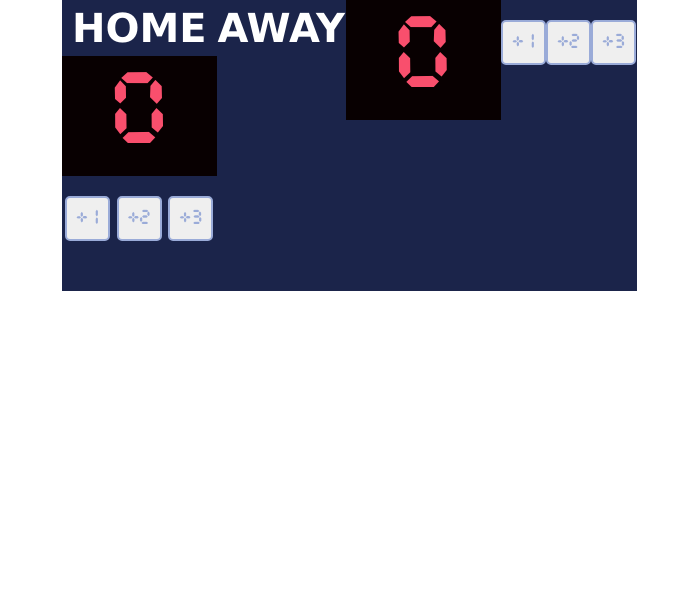
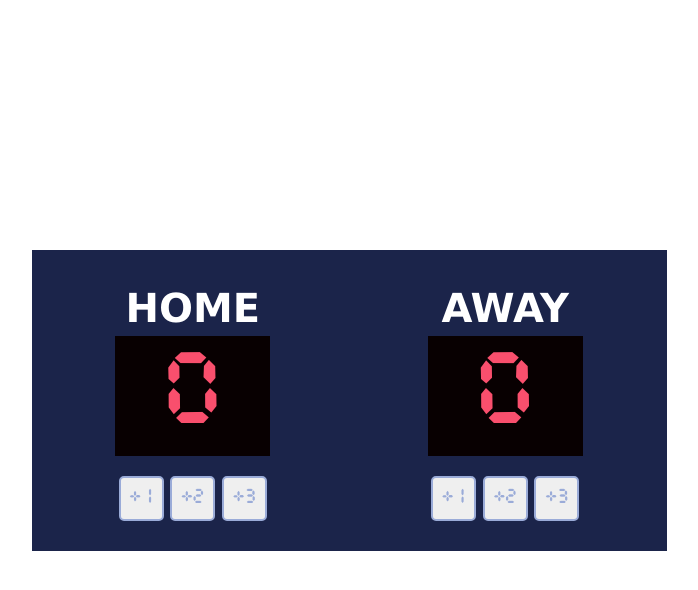
Before and after one commit to rggstudio/ScoreBoard-Scrim, a website built with Vite: page index.html in a window 1280 px wide. Shown: the whole page, without its empty margins (291-989 px from the left). Built offline with nearby package versions, Linux system fonts and the light colour scheme.

Commit message:
Fixed issues and centered scoreboard
Fixed issues where I accidently deleted the div around the Away score and then centered the scoreboard into the center of the page.

```diff
--- a/index.css
+++ b/index.css
@@ -1,5 +1,9 @@
 body {
     margin: 0;
+    min-height: 100vh;
+    display: flex;
+    justify-content: center;
+    align-items: center;
 }
 
 @font-face {
@@ -9,12 +13,13 @@ body {
 
 .container {
     display: flex;
-    margin: 0 auto;
     justify-content: space-around;
-    max-width: 575px;
+    align-items: flex-start;
+    width: 575px;
     background-color: #1B244A;
     color: white;
-    padding-bottom: 50px;
+    padding: 30px;
+    gap: 50px;
 }
 
 H3 {
@@ -44,9 +49,7 @@ H3 {
     align-items: center;
     width: 155px;
     height: 120px;
-    text-align: center;
     font-size: 90px;
-    font-weight: 400;
     font-family: Cursed Timer ULiL, Verdana, sans-serif, Verdana;
     color: #F94F6D;
 }
--- a/index.html
+++ b/index.html
@@ -13,7 +13,8 @@
                     <button class="score-btn" onclick="addHome3()">+3</button>
                 </div>
             </div>
-            <h3>AWAY</h3>
+            <div>
+                <h3>AWAY</h3>
                 <div id="guestScore">0</div>
                 <div class="score-btns">
                     <button class="score-btn" onclick="addGuest1()">+1</button>
```
